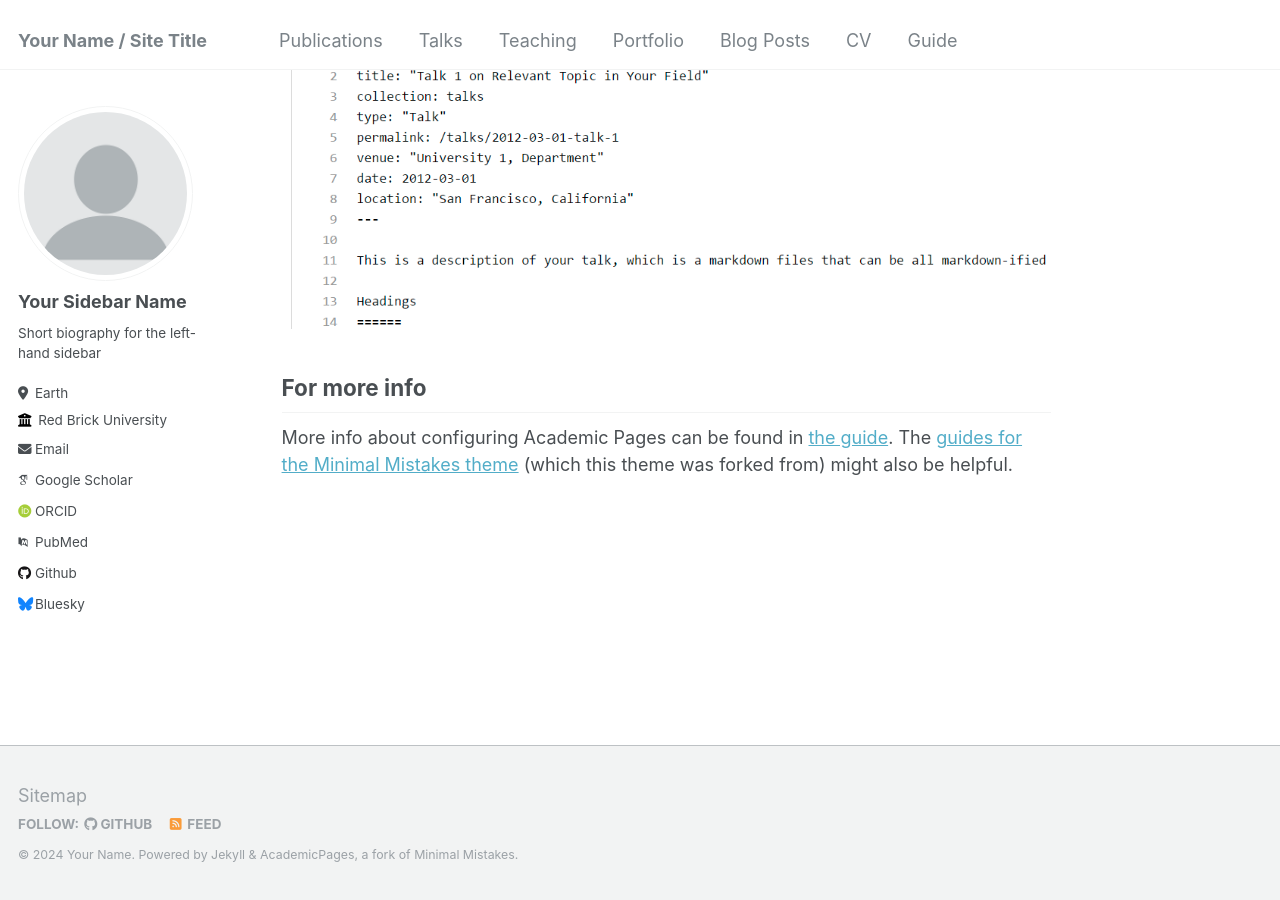
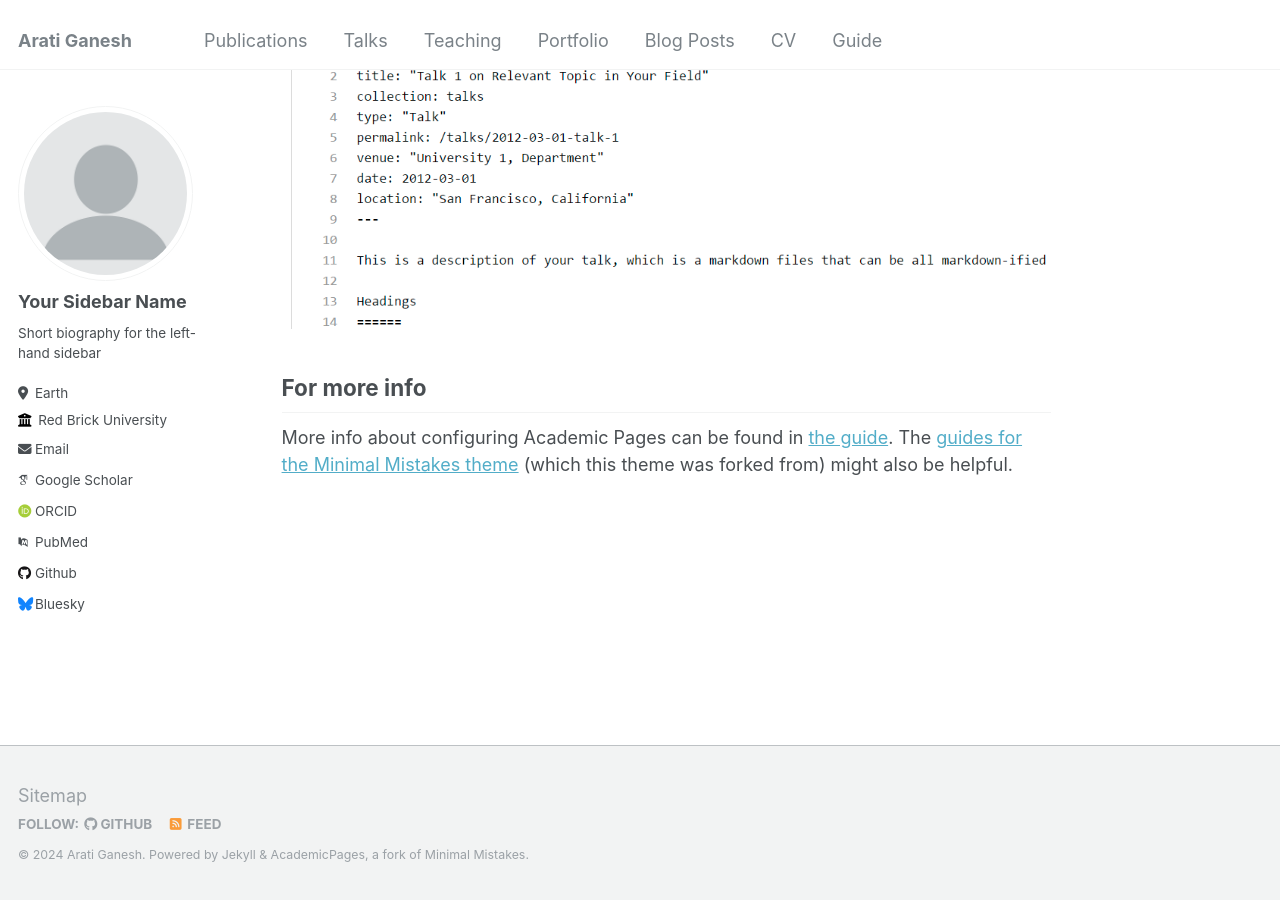
Before and after one commit to Aratiganesh123/aratiganesh.github.io, a Jekyll site: the page built from _pages/about.md, in a window 1280 px wide and 900 px high, scrolled down 2660 px. Built offline with Jekyll 4.4.1, drawn with Linux system fonts in a browser that asks for light colours; some web fonts are replaced.

Commit message:
Added Author

```diff
--- a/_config.yml
+++ b/_config.yml
@@ -8,10 +8,10 @@
 
 # Basic Site Settings
 locale                   : "en-US"
-title                    : "Your Name / Site Title"
+title                    : "Arati Ganesh"
 title_separator          : "-"
-name                     : &name "Your Name"
-description              : &description "personal description"
+name                     : &name "Arati Ganesh"
+description              : &description "M.S. Electrical and Computer Engineer @ GaTech"
 url                      : https://academicpages.github.io # the base hostname & protocol for your site e.g. "https://mmistakes.github.io"
 baseurl                  : "" # the subpath of your site, e.g. "/blog"
 repository               : "academicpages/academicpages.github.io"
--- a/_data/authors.yml
+++ b/_data/authors.yml
@@ -1,10 +1,10 @@
 # Authors
 
 Name Name:
-  name        : "Name Name"
+  name        : "Arati Ganesh"
   uri         : "http://name.com"
-  email       : "name@name.com"
-  bio         : "This is the first name."
+  email       : "aganesh83@gatech.edu"
+  bio         : "ML enthusiast"
   avatar      : "bio-photo-2.jpg"
   twitter     : "name"
   google_plus : "Name"
```
